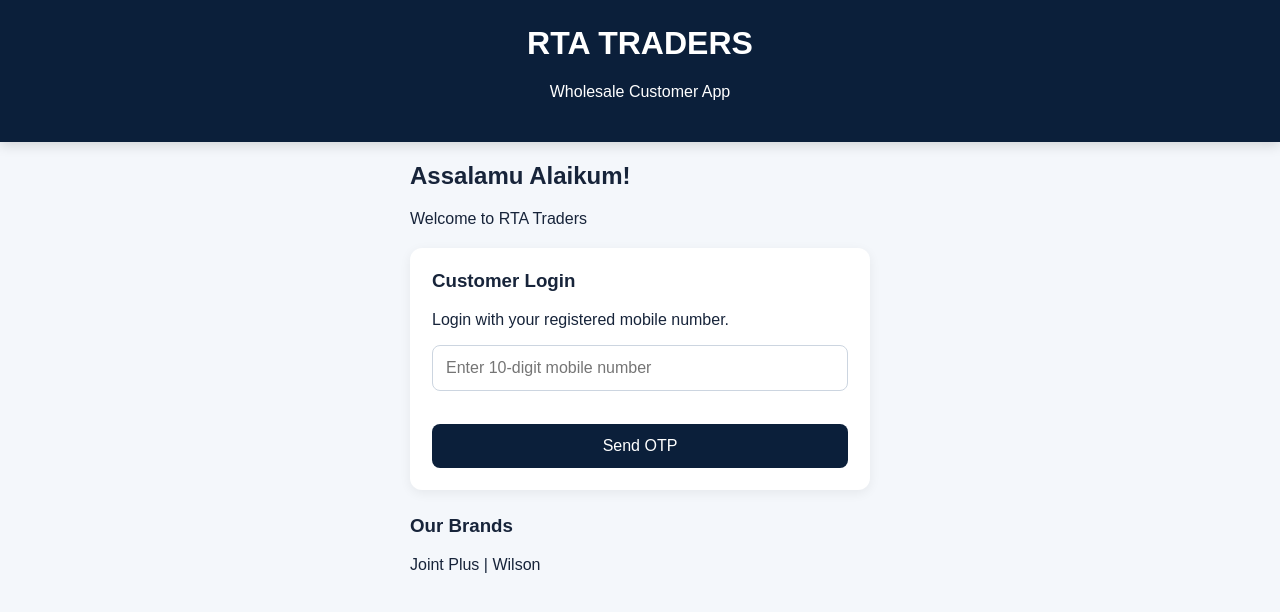
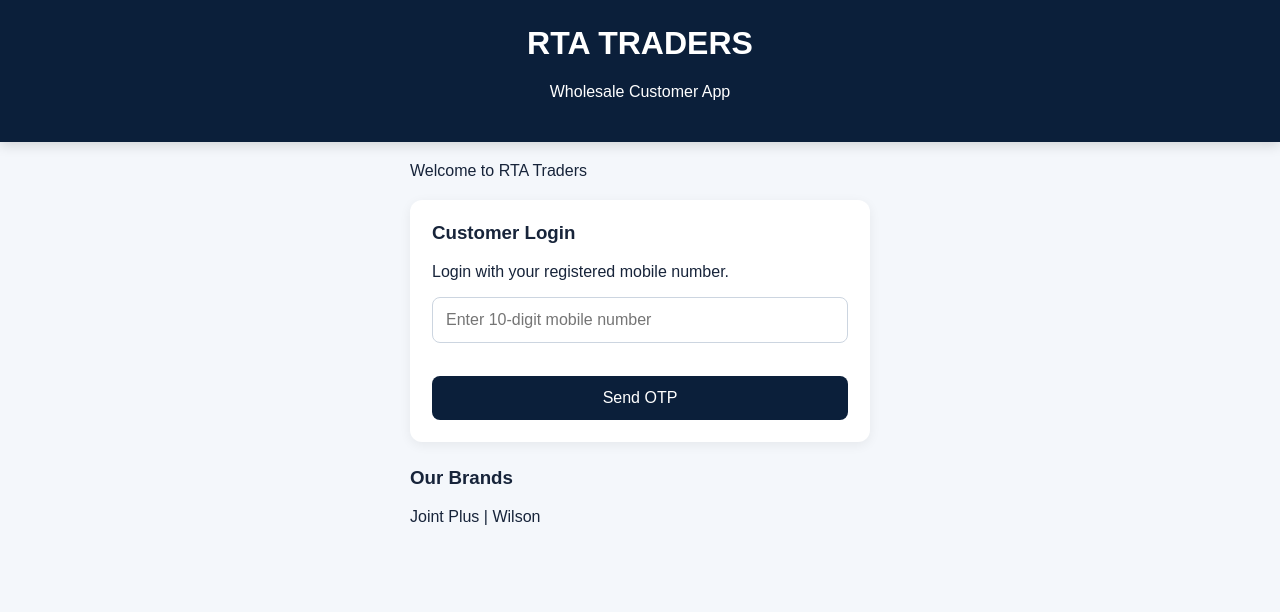
Before and after one commit to rtatraders352-wq/rta-traders-app, a React (Vite) app: page / in a window 1280 px wide. Shown: the top 612 px of the page. Built offline with nearby package versions, Linux system fonts and the light colour scheme.

Commit message:
Update App.jsx

```diff
--- a/src/App.jsx
+++ b/src/App.jsx
@@ -138,9 +138,8 @@ export default function App() {
         maxWidth: "500px",
         margin: "auto",
         padding: "20px"
-      }}>
-        <h2>Assalamu Alaikum!</h2>
-        <p>Welcome to RTA Traders</p>
+    }}>
+      <p>Welcome to RTA Traders</p>
 
         <div style={{
           background: "white",
```
